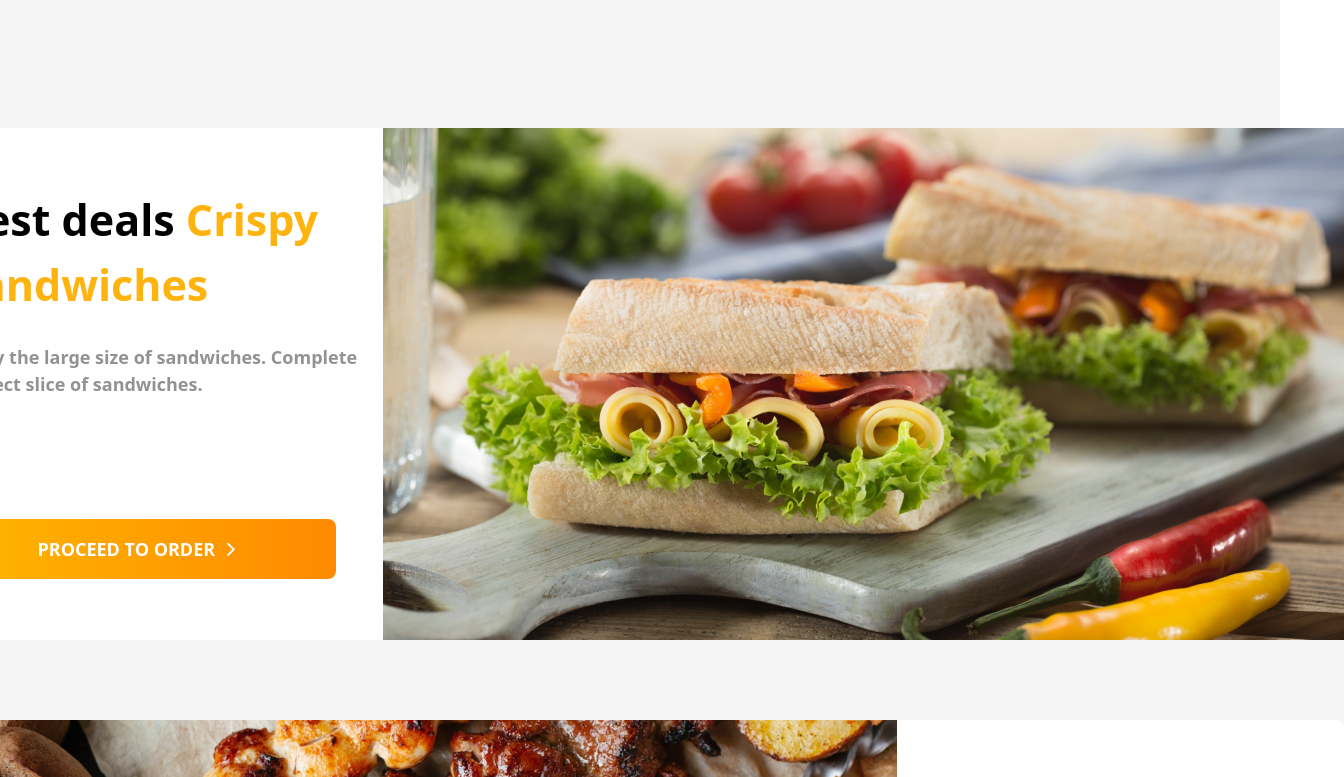
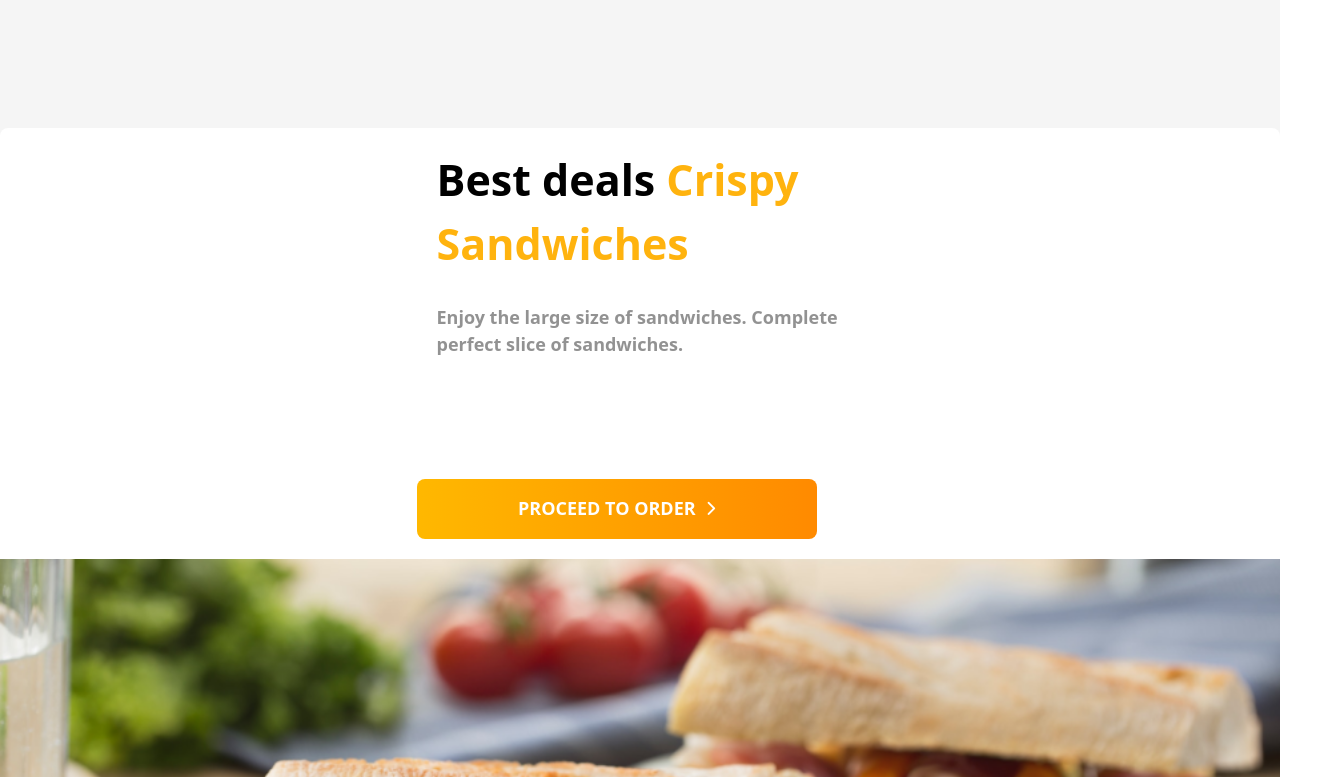
Before and after one commit to Konoplitskiy/FoodWagon, a plain HTML site: page index.html in a window 1280 px wide. Shown: the part 6849-7626 px from the top of the page, 1344 px wide, since content can reach past the window. Drawn offline with nearby package versions, Linux system fonts and the light colour scheme; a script that the page names is missing.

Commit message:
new-fixed-img

```diff
--- a/index.html
+++ b/index.html
@@ -620,8 +620,7 @@
 
         <div class="phone-main">
             <div class="phone-section">
-                <img src="/images/imagephone.png" alt="">
-
+                <img src="/images/imagephone.png" alt="PhoneGet">
             </div>
             <div class="phone-txt">
                 <span class="installapp">Install the app</span>
--- a/styles/main.css
+++ b/styles/main.css
@@ -796,9 +796,8 @@
     align-items: center;
     justify-content: center;
     background-color: white;
-    height: 512px;
     border-radius: 8px;
-
+    flex-wrap: wrap;
 }
 
 .txt-containersandwich:nth-child(2) {
@@ -810,6 +809,7 @@
     align-items: center;
     flex-direction: column;
     gap: 50px;
+    padding: 20px;
 }
 
 .txtbestdeals {
@@ -847,6 +847,18 @@
     border-radius: 8px;
     font-weight: bold;
     gap: 10px;
+}
+
+.img-sandwich {
+    display: flex;
+    width: 100%;
+    height: 100%;
+}
+
+.img-sandwich>img {
+    width: 100%;
+    height: 100%;
+    object-fit: cover;
 }
 
 .mainphoto1 {
```
